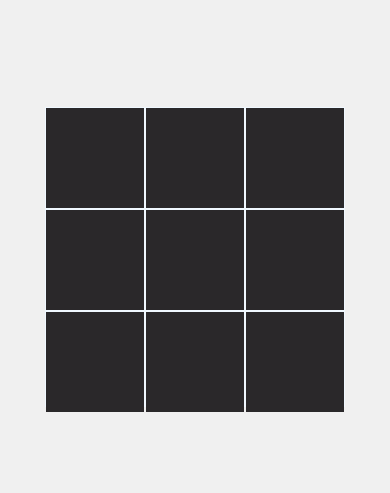
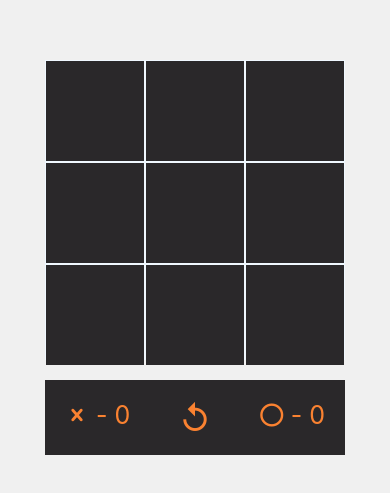
Before and after one commit to Scrowszinho/Tic-Tac-Toe-ReactNative, a React Native app: screen / in a window 390 px wide. Shown: the part 165-658 px from the top of the page. Built offline with nearby package versions, Linux system fonts and the light colour scheme.

Commit message:
Verify winner and reset func add

```diff
--- a/App.js
+++ b/App.js
@@ -1,13 +1,15 @@
 import React, { useEffect, useState } from "react";
-import { SafeAreaView, GameBox, BoardButton, Text } from "./src/style/Styles";
-
+import { SafeAreaView, GameBox, BoardButton, Text, GamePoints,ReplayButton } from "./src/style/Styles";
+import { Entypo, MaterialCommunityIcons  } from "@expo/vector-icons";
 export default function App() {
-  const [player, setPlayer] = useState('X');
-  const [board, setBoard] = useState([
+  const [player, setPlayer] = useState(1);
+  const [winPoints, setWinPoints] = useState({ circle: 0, cross: 0 });
+  const emptyGame = [
     [null, null, null],
     [null, null, null],
     [null, null, null],
-  ]);
+  ];
+  const [board, setBoard] = useState(emptyGame);
 
   function handleClick(row, column) {
     if (board[row][column] !== null) {
@@ -16,29 +18,123 @@ export default function App() {
       board[row][column] = player;
       setBoard(board);
     }
-    if (player === 'X') {
-      setPlayer('O');
+    if (player === 1) {
+      setPlayer(-1);
     } else {
-      setPlayer('X');
+      setPlayer(1);
     }
-    console.log(board, player);
+    console.log(checkWinner());
   }
 
+  function checkWinner() {
+    let winner;
+    for (let i = 0; i < 3; i++) {
+      winner = board[i][0] + board[i][1] + board[i][2];
+      if (winner === 3) {
+        winPoints.cross++;
+        setWinPoints(winPoints);
+        setBoard(emptyGame);
+      } else if (winner === -3) {
+        winPoints.circle++;
+        setWinPoints(winPoints);
+        setBoard(emptyGame);
+      }
+    }
 
+    for (let i = 0; i < 3; i++) {
+      winner = board[0][i] + board[1][i] + board[2][i];
+      if (winner === 3) {
+        winPoints.cross++;
+        setWinPoints(winPoints);
+        setBoard(emptyGame);
+      } else if (winner === -3) {
+        winPoints.circle++;
+        setWinPoints(winPoints);
+        setBoard(emptyGame);
+      }
+    }
+
+    winner = board[0][0] + board[1][1] + board[2][2];
+    if (winner === 3) {
+      winPoints.cross++;
+      setWinPoints(winPoints);
+      setBoard(emptyGame);
+    } else if (winner === -3) {
+      winPoints.circle++;
+      setWinPoints(winPoints);
+      setBoard(emptyGame);
+    }
+
+    winner = board[0][2] + board[1][1] + board[2][0];
+    if (winner === 3) {
+      winPoints.cross++;
+      setWinPoints(winPoints);
+      setBoard(emptyGame);
+    } else if (winner === -3) {
+      winPoints.circle++;
+      setWinPoints(winPoints);
+      setBoard(emptyGame);
+    }
+    return 0;
+  }
+
+  function checkPlayer(row, column) {
+    switch (board[row][column]) {
+      case 1:
+        return <Entypo name="cross" size={35} />;
+        break;
+      case -1:
+        return <Entypo name="circle" size={24} />;
+        break;
+    }
+  }
+
+  function resetGame(){
+    setBoard(emptyGame);
+    setPlayer(1);
+    setWinPoints({ circle: 0, cross: 0 });
+  }
 
   return (
     <SafeAreaView>
       <GameBox>
-        <BoardButton onPress={() => handleClick(0, 0)}><Text>{board[0][0]}</Text></BoardButton>
-        <BoardButton onPress={() => handleClick(0, 1)}><Text>{board[0][1]}</Text></BoardButton>
-        <BoardButton onPress={() => handleClick(0, 2)}><Text>{board[0][2]}</Text></BoardButton>
-        <BoardButton onPress={() => handleClick(1, 0)}><Text>{board[1][0]}</Text></BoardButton>
-        <BoardButton onPress={() => handleClick(1, 1)}><Text>{board[1][1]}</Text></BoardButton>
-        <BoardButton onPress={() => handleClick(1, 2)}><Text>{board[1][2]}</Text></BoardButton>
-        <BoardButton onPress={() => handleClick(2, 0)}><Text>{board[2][0]}</Text></BoardButton>
-        <BoardButton onPress={() => handleClick(2, 1)}><Text>{board[2][1]}</Text></BoardButton>
-        <BoardButton onPress={() => handleClick(2, 2)}><Text>{board[2][2]}</Text></BoardButton>
+        <BoardButton onPress={() => handleClick(0, 0)}>
+          <Text>{checkPlayer(0, 0)}</Text>
+        </BoardButton>
+        <BoardButton onPress={() => handleClick(0, 1)}>
+          <Text>{checkPlayer(0, 1)}</Text>
+        </BoardButton>
+        <BoardButton onPress={() => handleClick(0, 2)}>
+          <Text>{checkPlayer(0, 2)}</Text>
+        </BoardButton>
+        <BoardButton onPress={() => handleClick(1, 0)}>
+          <Text>{checkPlayer(1, 0)}</Text>
+        </BoardButton>
+        <BoardButton onPress={() => handleClick(1, 1)}>
+          <Text>{checkPlayer(1, 1)}</Text>
+        </BoardButton>
+        <BoardButton onPress={() => handleClick(1, 2)}>
+          <Text>{checkPlayer(1, 2)}</Text>
+        </BoardButton>
+        <BoardButton onPress={() => handleClick(2, 0)}>
+          <Text>{checkPlayer(2, 0)}</Text>
+        </BoardButton>
+        <BoardButton onPress={() => handleClick(2, 1)}>
+          <Text>{checkPlayer(2, 1)}</Text>
+        </BoardButton>
+        <BoardButton onPress={() => handleClick(2, 2)}>
+          <Text>{checkPlayer(2, 2)}</Text>
+        </BoardButton>
       </GameBox>
+      <GamePoints>
+      <Text>
+        <Entypo name="cross" size={24} /> - {winPoints.cross}
+      </Text>
+      <ReplayButton onPress={()=>resetGame()}><MaterialCommunityIcons  name='replay' size={35} color='#fa8231'/></ReplayButton>
+      <Text>
+        <Entypo name="circle" size={24} /> - {winPoints.circle}
+      </Text>
+      </GamePoints>
     </SafeAreaView>
   );
 }
```
